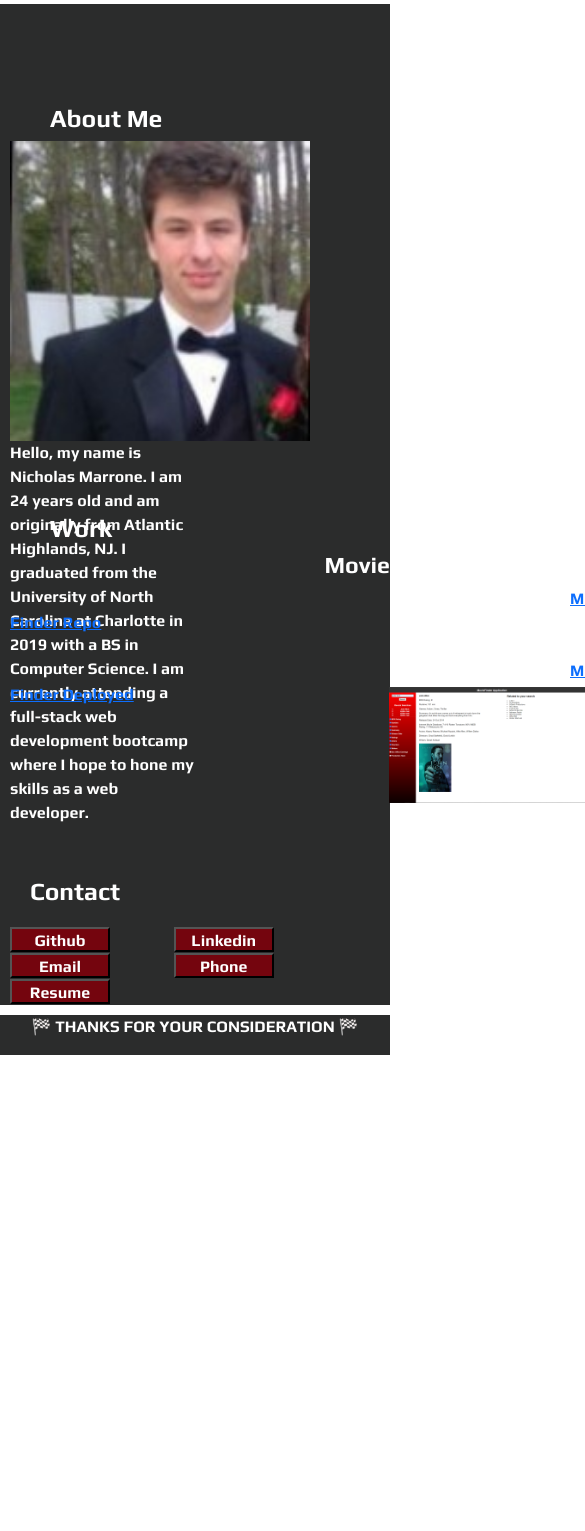
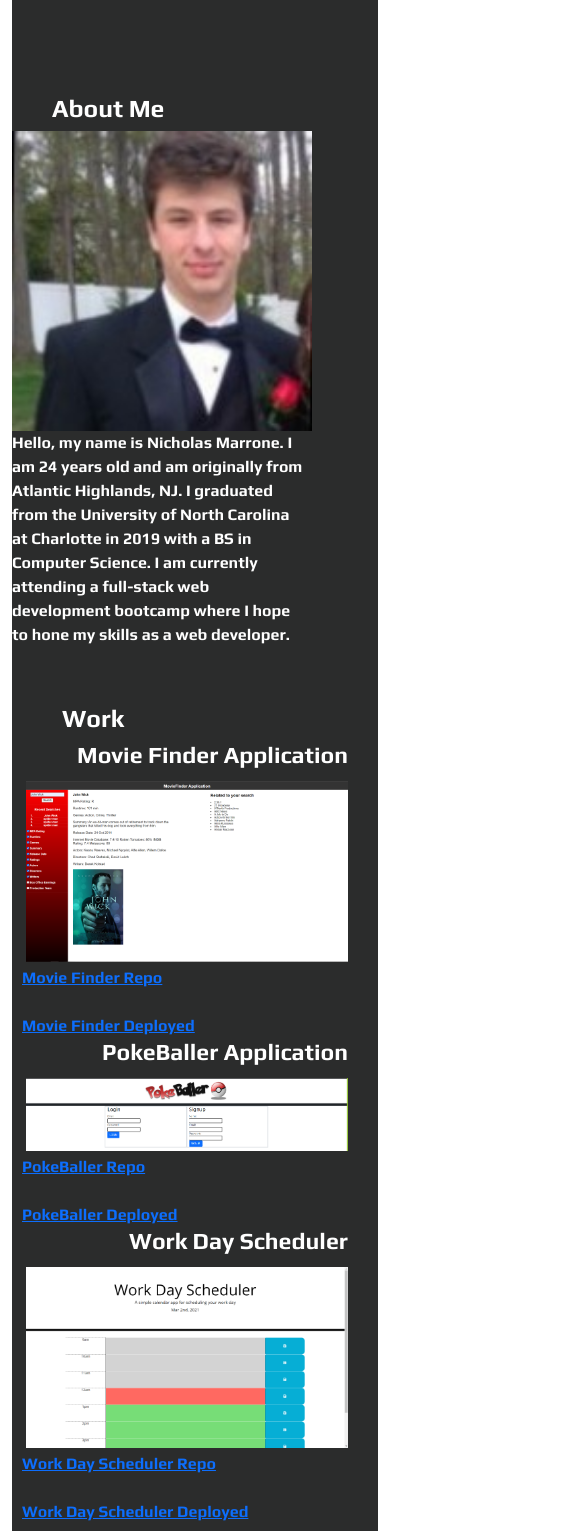
Before and after one commit to NicholasMarrone-1997/ProfessionalPortfolio, a plain HTML site: page index.html in a window 390 px wide. Shown: the part 304-1835 px from the top of the page, 585 px wide, since content can reach past the window. Before the commit the page ends 1359 px from the top, so only its background shows below. Drawn offline with nearby package versions, Linux system fonts and the light colour scheme.

Commit message:
Added images, fixed responsiveness

```diff
--- a/Assets/style.css
+++ b/Assets/style.css
@@ -109,16 +109,16 @@ h2{
   display: flex;
   flex-direction: row;
   justify-content: space-between;
-  height: 300px;
+  height: 500px;
   padding-top: 100px;
   flex-wrap: wrap;
   word-wrap: break-word;
   margin: 10px;
 }
 
-.about-wrapper p{
+/* .about-wrapper p{
     max-width: 50%;
-}
+} */
 
 /* *********** Flexing the Portfolio section and styling within *********** */
 .portfolio-wrapper{
@@ -133,7 +133,7 @@ h2{
 .portfolio-pic img{
   float: right;
   padding: 4px;
-  width: 38%;
+  width: 100%;
   padding-right: 20px;
 
 }
--- a/index.html
+++ b/index.html
@@ -11,13 +11,18 @@
   <script src="https://cdn.jsdelivr.net/npm/bootstrap@5.0.0-beta2/dist/js/bootstrap.bundle.min.js"
     integrity="sha384-b5kHyXgcpbZJO/tY9Ul7kGkf1S0CWuKcCD38l8YkeH8z8QjE0GmW1gYU5S9FOnJ0" crossorigin="anonymous">
   </script>
+  <link href="https://cdn.jsdelivr.net/npm/bootstrap@5.0.0-beta3/dist/css/bootstrap.min.css" rel="stylesheet"
+    integrity="sha384-eOJMYsd53ii+scO/bJGFsiCZc+5NDVN2yr8+0RDqr0Ql0h+rP48ckxlpbzKgwra6" crossorigin="anonymous">
+
   <meta name="description" content="Nicholas Marrone Personal Portfolio Webpage.">
   <title>02-Advanced-CSS-Module</title>
 </head>
 
 <body>
+  <div class="container-fluid">
     <!--Navigation Bar-->
-  <nav class="nav">
+    <nav class="nav row">
+      <div class="col-12">
         <h1 class="logo"><a href="#"></a>Nicholas Marrone</h1>
         <ul class="nav-links">
           <li><a href="#about-me">About Me</a></li>
@@ -25,6 +30,7 @@
           <li><a href="#contact">Contact</a></li>
           <li><a href="#resume">Resume</a></li>
         </ul>
+      </div>
     </nav>
 
     <!--Hero Section-->
@@ -37,33 +43,48 @@
     <!--Flexbox Body-->
     <!--About Me Section-->
     <div class="content-wrapper">
-    <div class="about-wrapper">
+      <div class="about-wrapper row">
+        <div class="col-md-6">
           <h2 id="about-me">About Me</h2>
           <img id="headshot" src="Assets/headshot.jfif" alt="Italian Trulli">
+        </div>
+
+        <div class="col-md-6">
           <p class="about-me">Hello, my name is Nicholas Marrone. I am 24 years old and am originally from Atlantic
             Highlands, NJ. I graduated from the University of North Carolina at Charlotte in 2019 with a BS in Computer
-        Science. I am currently attending a full-stack web development bootcamp where I hope to hone my skills as a web
+            Science. I am currently attending a full-stack web development bootcamp where I hope to hone my skills as a
+            web
             developer.</p>
+        </div>
       </div>
       <!--Portfolio Section-->
       <div class="portfolio-wrapper">
         <h2 id="portfolio">Work</h2>
-      <section class="portfolio-section">
-        <div class="portfolio-pic">
+        <section class="portfolio-section row justify-content-center">
+
+          <div class="portfolio-pic col-md-4">
             <h3>Movie Finder Application</h3>
-          <a href="https://github.com/ngkent75/moviefinderapp" class="style">Movie Finder Repo</a>
-          <br></br>
-          <a href="https://ngkent75.github.io/moviefinderapp/" class="style">Movie Finder Deployed</a>
             <a href="https://github.com/ngkent75/moviefinderapp" target="_blank"> <img title="Movie Finder Application"
                 src="Assets/moviefinderapp.PNG" alt="Movie Finder"> </a>
+            <a href="https://github.com/ngkent75/moviefinderapp">Movie Finder Repo</a>
+            <br></br>
+            <a href="https://ngkent75.github.io/moviefinderapp/">Movie Finder Deployed</a>
           </div>
-        <div class="portfolio-pic">
+          <div class="portfolio-pic col-md-4">
+            <h3>PokeBaller Application</h3>
+            <a href="https://github.com/ngkent75/PokeBaller" target="_blank"> <img title="PokeBaller Application"
+                src="Assets/pokeballer.PNG" alt="PokeBaller"> </a>
+            <a href="https://github.com/ngkent75/PokeBaller">PokeBaller Repo</a>
+            <br></br>
+            <a href="https://evening-oasis-15758.herokuapp.com/login">PokeBaller Deployed</a>
+          </div>
+          <div class="portfolio-pic col-md-4">
             <h3>Work Day Scheduler</h3>
-          <a href="https://github.com/NicholasMarrone-1997/Work-Day-Scheduler" class="style">Work Day Scheduler Repo</a>
-          <br></br>
-          <a href="https://nicholasmarrone-1997.github.io/Work-Day-Scheduler/" class="style">Work Day Scheduler Deployed</a>
             <a href="https://github.com/NicholasMarrone-1997/Work-Day-Scheduler" target="_blank"> <img
                 title="Work Day Scheduler" src="Assets/workdayapp.PNG" alt="Work Day"> </a>
+            <a href="https://github.com/NicholasMarrone-1997/Work-Day-Scheduler">Work Day Scheduler Repo</a>
+            <br></br>
+            <a href="https://nicholasmarrone-1997.github.io/Work-Day-Scheduler/">Work Day Scheduler Deployed</a>
           </div>
 
         </section>
@@ -89,6 +110,11 @@
       <p>&#127937 thanks for your consideration &#127937</p>
     </footer>
 
+  </div>
+
+  <script src="https://cdn.jsdelivr.net/npm/bootstrap@5.0.0-beta3/dist/js/bootstrap.bundle.min.js"
+    integrity="sha384-JEW9xMcG8R+pH31jmWH6WWP0WintQrMb4s7ZOdauHnUtxwoG2vI5DkLtS3qm9Ekf" crossorigin="anonymous">
+  </script>
 </body>
 
 </html>
```
Also changed, not shown: Assets/pokeballer.PNG (added). Lines whose indentation alone changed are shown as unchanged.
